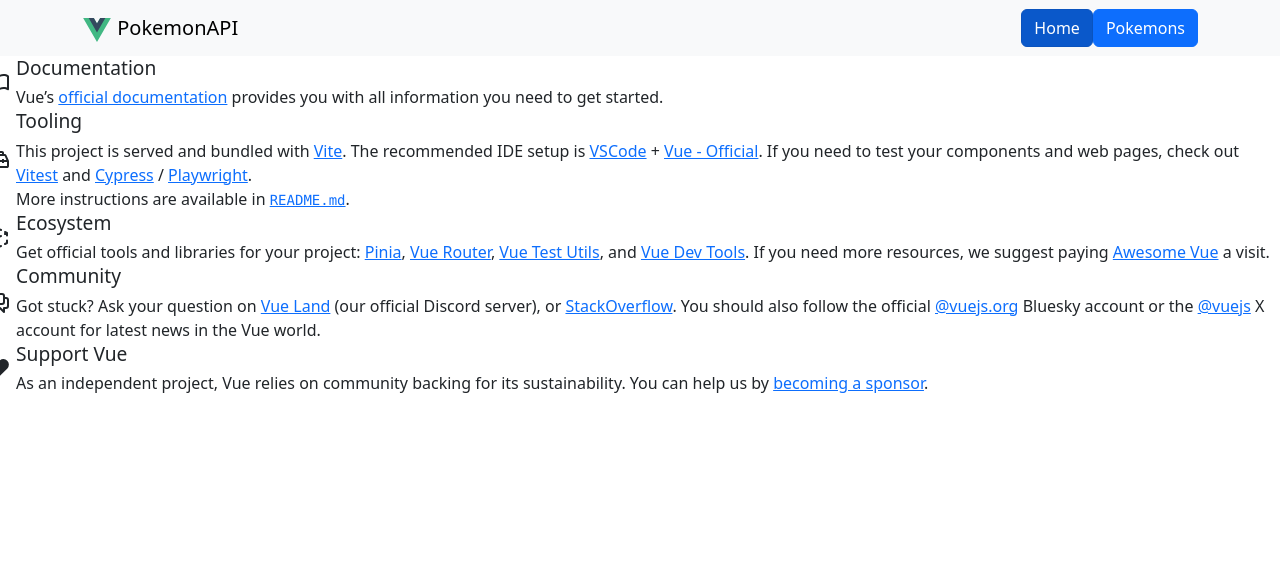
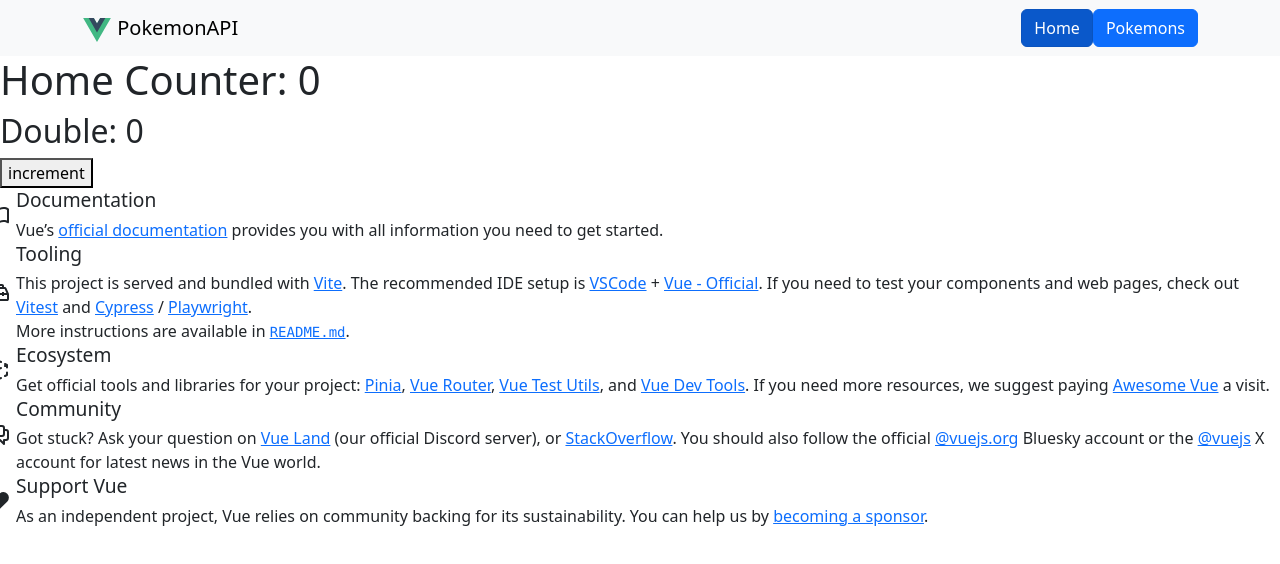
Before and after one commit to Cesarcceo/Router-1, a Vue app: page / in a window 1280 px wide. Shown: the top 564 px of the page. Built offline with nearby package versions, Linux system fonts and the light colour scheme.

Commit message:
New feature (HomeView.vue): :saprkles: counter store was implemented

```diff
--- a/src/views/HomeView.vue
+++ b/src/views/HomeView.vue
@@ -1,8 +1,13 @@
 <script setup>
 import TheWelcome from '../components/TheWelcome.vue'
+import { usercounterStore } from '@/store/counter'
+const useCounter = usercounterStore()
 </script>
 
 <template>
+  <h1>Home Counter: {{ useCounter.count }}</h1>
+  <h2>Double: {{ useCounter.double }}</h2>
+  <button @click="useCounter.increment">increment</button>
   <main>
     <TheWelcome />
   </main>
```
